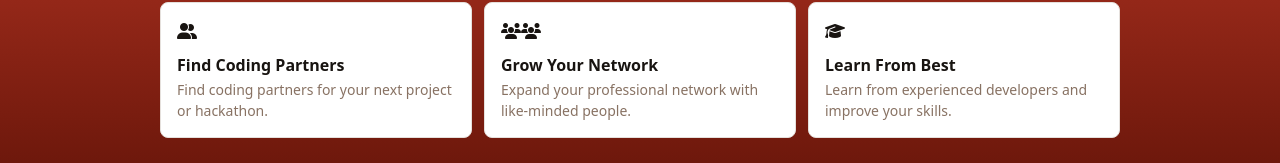
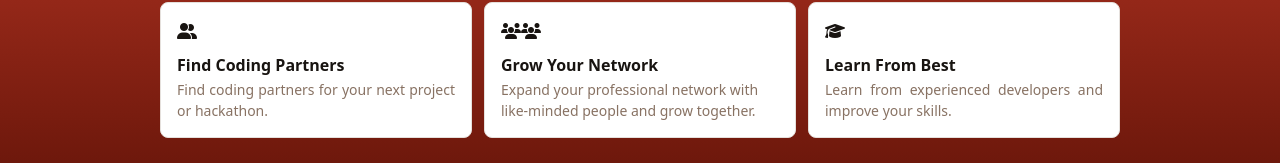
Before and after one commit to Manoj-Madavarapu/DevTinder-Frontend, a React (Vite) app: page / in a window 1280 px wide. Shown: the part 637-800 px from the top of the page. Built offline with nearby package versions, Linux system fonts and the light colour scheme.

Commit message:
done css changes

```diff
--- a/src/Components/Home.jsx
+++ b/src/Components/Home.jsx
@@ -23,7 +23,7 @@ const DevTinder = () => {
           </div>
           <h1 className=" text-[28px] sm:text-[32px] md:text-[34px] font-bold text-center pt-4 lg:pt-6 md:pt-6 pb-1 lg:welcome md:welcome welcome_small"> Welcome to DevTinder </h1>
           <h2 className=" text-[18px] md:text-[24px]  lg:text-[25px] font-bold text-center pb- highlight !text-white">Connect With People Who Speak Your Thoughts.</h2>
-          <p className=" text-base  lg:text-center md:text-center px-1 lg:px-4 md:px-4 pt-1 font-bold text-white">
+          <p className=" text-base text-justify  lg:text-center md:text-center px-1 lg:px-4 md:px-4 pt-1 font-bold text-white">
             DevTinder is the place where code meets collaboration. Whether
             you're a frontend wizard, backend architect, full-stack explorer, or
             just starting your dev journey — DevTinder helps you discover,
@@ -33,7 +33,7 @@ const DevTinder = () => {
           <div className="flex flex-col gap-10  py-6 lg:py-8">
             <div className="flex flex-col gap-1">
               <h1 className=" text-[26px] sm:text-[32px] md:text-[32px] font-bold max-w-[720px] highlight">Connect, Collaborate, Create</h1>
-              <p className="text-base font-bold max-w-[720px]"> Network with Purpose</p>
+              <p className="text-base font-bold max-w-[720px] text-white"> Network with Purpose</p>
             </div>
           <div className="grid grid-cols-[repeat(auto-fit,minmax(158px,1fr))] sm:grid-cols-2 md:grid-cols-3 gap-3 lg:-mt-4 md:-mt-4 -mt-5">
             {/* Card 1 */}
@@ -45,7 +45,7 @@ const DevTinder = () => {
                 <h2 className="text-base font-bold leading-tight text-[#181411]">
                   Find Coding Partners
                 </h2>
-                <p className="text-sm font-normal leading-normal text-[#887263]">
+                <p className="text-sm font-normal text-justify leading-normal text-[#887263]">
                   Find coding partners for your next project or hackathon.
                 </p>
               </div>
@@ -59,8 +59,8 @@ const DevTinder = () => {
                 <h2 className="text-base font-bold leading-tight text-[#181411]">
                   Grow Your Network
                 </h2>
-                <p className="text-sm font-normal leading-normal text-[#887263]">
-                  Expand your professional network with like-minded people.
+                <p className="text-sm font-normal text-justif leading-normal text-[#887263]">
+                  Expand your professional network with like-minded people and grow together.
                 </p>
               </div>
             </div>
@@ -73,7 +73,7 @@ const DevTinder = () => {
                 <h2 className="text-base font-bold leading-tight text-[#181411]">
                   Learn From Best
                 </h2>
-                <p className="text-sm font-normal leading-normal text-[#887263]">
+                <p className="text-sm font-normal text-justify leading-normal text-[#887263]">
                   Learn from experienced developers and improve your skills.
                 </p>
               </div>
--- a/src/Components/PeopleProfile.jsx
+++ b/src/Components/PeopleProfile.jsx
@@ -61,8 +61,8 @@ const PeopleProfile = () => {
         </div>
       </div>
       <div className="flex  gap-20">
-        {userData?.age && <p className="px-4  text-[16px] lg:text-[18px] font-bold text-[#0d141c] light_shadow text-white">Age : <span className="text-white text-[16px] lg:text-[18px]">{userData.age}</span></p>}
-        <p className="px-4 text-[16px] lg:text-[18px] font-bold text-[#0d141c] light_shadow text-white">Gender : <span className="text-white text-[16px] lg:text-[18px]">{userData.gender}</span></p>
+        {userData?.age && <p className="px-4  text-[16px] lg:text-[18px] font-bold text-[#0d141c] light_shadow text-white !text-gray-200">Age : <span className="text-white !text-gray-200 text-[16px] lg:text-[18px]">{userData.age}</span></p>}
+        <p className="px-4 text-[16px] lg:text-[18px] font-bold text-[#0d141c] light_shadow text-white !text-gray-200">Gender : <span className="text-white !text-gray-200 text-[16px] lg:text-[18px]">{userData.gender}</span></p>
       </div>
       {/* <h2 className="px-4 pb-2 pt-3 text-[18px] font-bold text-[#0d141c] light_shadow text-white">Skills : </h2> */}
       <div className="flex flex-wrap gap-3 mt-2 pt-1 items-center">
@@ -73,7 +73,7 @@ const PeopleProfile = () => {
           </div>
         ))}
       </div>
-      {status==="friends" && <h2 className="px-4 pb-3 pt-5 text-[16px] lg:text-[18px] font-bold text-white light_shadow !text-white">Email : <span className="text-[16px] lg:text-[18px] text-white"><a
+      {status==="friends" && <h2 className="px-4 pb-3 pt-5 text-[16px] lg:text-[18px] font-bold text-white light_shadow text-white !text-gray-200">Email : <span className="text-[16px] lg:text-[18px] text-white !text-gray-200"><a
       // href={`mailto:${userData.email}`}
       href={`https://mail.google.com/mail/?view=cm&fs=1&to=${userData.email}`}
       target="_blank">{userData.email}</a></span></h2>}
@@ -82,7 +82,7 @@ const PeopleProfile = () => {
         {status==="friends" &&
            (
             <>
-           <button className="px-1 pr-3 lg:px-6 py-2 font-bold text-[#E2B84B] pointer-events-none -mt-5">
+           <button className="pl-2 !pr-3 lg:px-6 py-2 font-bold text-[#E2B84B] pointer-events-none -mt-5">
            You are already connected
         </button>
         <button onClick={()=>navigate(`/devTinder/Chating/${userData._id}`,{state:userData})} className="connect_btn px-5 -ml-6 -mt-5">Start Conversation..</button>
--- a/src/Components/Profile.jsx
+++ b/src/Components/Profile.jsx
@@ -37,11 +37,11 @@ const Profile = () => {
               </div>
             </div>
             <div className="flex gap-20">
-              <p className="px-4  text-[18px] lg:text-[20px] font-bold text-[#0d141c] light_shado !text-white">Age : <span className="">{userData.age?userData.age:" "}</span></p>
-              <p className="px-4 text-[18px]  lg:text-[20px] font-bold text-[#0d141c] light_shado !text-white">Gender : {userData.gender}</p>
+              <p className="px-4  text-[18px] lg:text-[20px] font-bold text-[#0d141c] light_shado text-white !text-gray-200">Age : <span className="">{userData.age?userData.age:" "}</span></p>
+              <p className="px-4 text-[18px]  lg:text-[20px] font-bold text-[#0d141c] light_shado text-white !text-gray-200">Gender : {userData.gender}</p>
             </div>
             {/* Skills */}
-            <h2 className="px-4 pb-3 pt-5 text-[18px]  lg:text-[20px] font-bold text-[#0d141c] light_shado !text-white">Skills : </h2>
+            <h2 className="px-4 pb-3 pt-5 text-[18px]  lg:text-[20px] font-bold text-[#0d141c] light_shado text-white !text-gray-200">Skills : </h2>
             {userData && userData.skills.length>0 ?
             <div className="flex flex-wrap gap-3 px-3 py-0 lg:p-3">
               {userData.skills.map((skill,index) => (
@@ -52,7 +52,7 @@ const Profile = () => {
             </div>
             :<p className="text-base font-bold text-[rgb(120,113,113)] ml-8">Please add your skills</p>}
 
-            <h2 className="px-4 pb-3 pt-5 text-[18px]  lg:text-[20px] font-bold text-white light_shado">Email :  <span className="text-[18px] text-white">{userData.email}</span></h2>
+            <h2 className="px-4 pb-3 pt-5 text-[18px]  lg:text-[20px] font-bold text-white !text-gray-200 light_shado">Email :  <span className="text-[18px] text-white !text-gray-200">{userData.email}</span></h2>
           </div>
         </div>
       </div>
```
